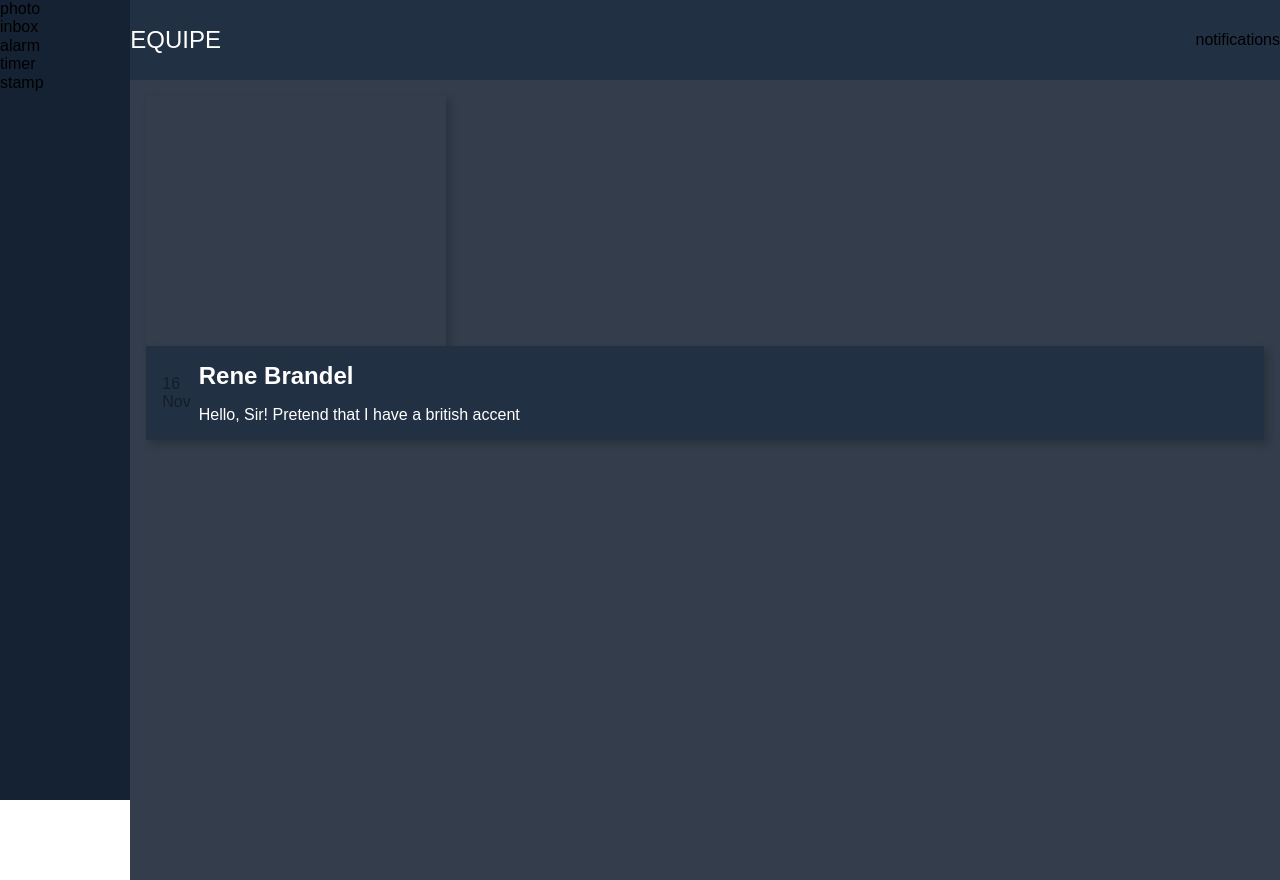
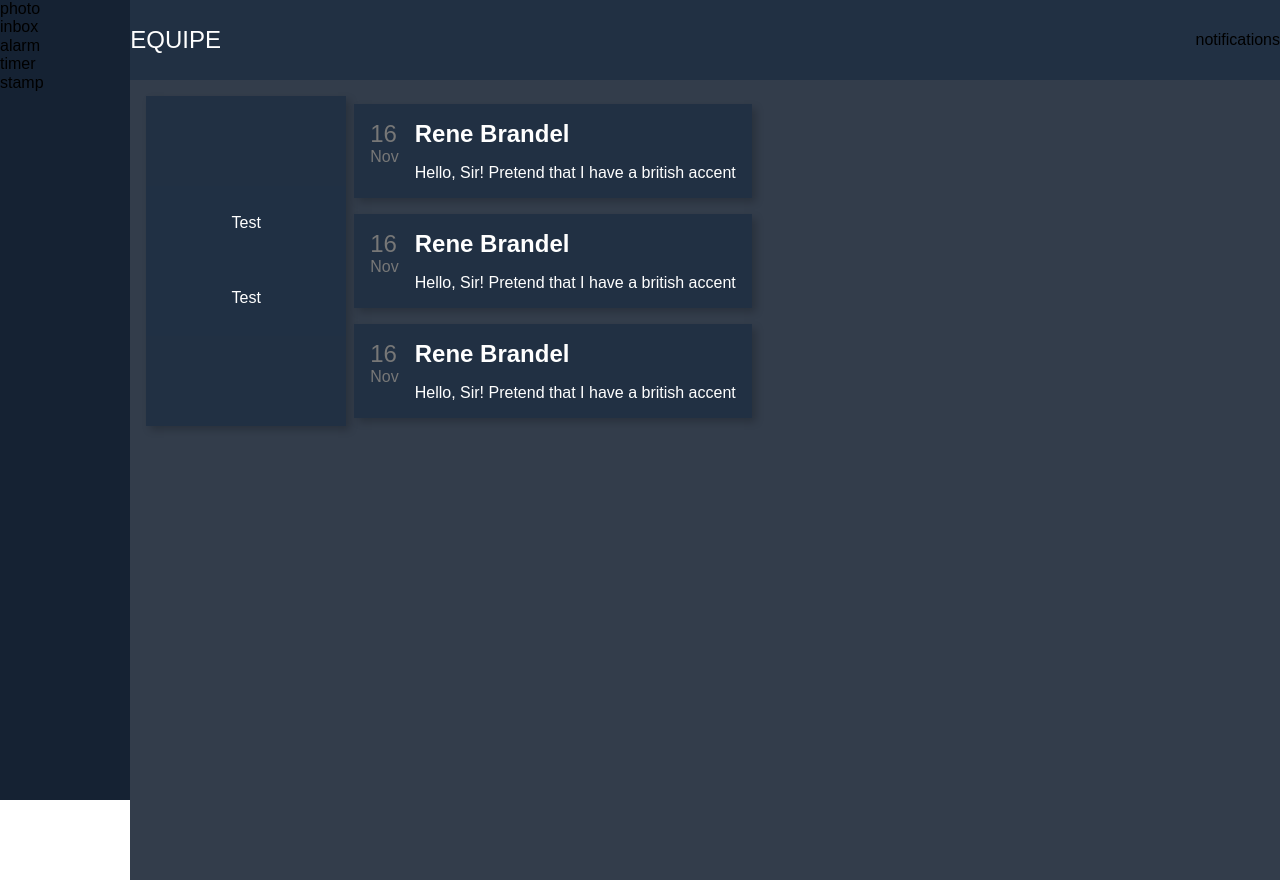
Before and after one commit to equipe-team/apping, a React (Create React App) app: page / in a window 1280 px wide. Built offline with nearby package versions, Linux system fonts and the light colour scheme.

Commit message:
krass yes

```diff
--- a/src/App.js
+++ b/src/App.js
@@ -61,12 +61,16 @@ export default class App extends Component {
              background: '#333D4B'
            }}>
 
-              <div>
+              <div className='flex'>
                 <CardBase>
                   <ScreeningDetail/>
                   <ScreeningDetail/>
                 </CardBase>
-                <PersonCard name={'Rene Brandel'} lastMessage={'Hello, Sir! Pretend that I have a british accent'} />
+                <div className='flex flex-column'>
+                  <PersonCard name={'Rene Brandel'} lastMessage={'Hello, Sir! Pretend that I have a british accent'} />
+                  <PersonCard name={'Rene Brandel'} lastMessage={'Hello, Sir! Pretend that I have a british accent'} />
+                  <PersonCard name={'Rene Brandel'} lastMessage={'Hello, Sir! Pretend that I have a british accent'} />
+                </div>
               </div>
 
               <div>
--- a/src/CardBase.js
+++ b/src/CardBase.js
@@ -4,11 +4,9 @@ export default class CardBase extends Component {
     render() {
         return (
         <div
-          className='shadow-5 flex flex-column justify-center items-center white'
-          style={{width: 300, height: 250, background: '#333D4C'}}>
-          <div>
-
-          </div>
+            className='shadow-5 flex flex-column justify-center items-center white'
+            style={{backgroundColor: '#213043'}}>
+        {this.props.children}
         </div>
         )
     }
--- a/src/PersonCard.js
+++ b/src/PersonCard.js
@@ -4,10 +4,10 @@ export default class ContactCard extends Component {
     render() {
         return (
         <div
-          className='shadow-5 flex justify-start items-center white pa3'
+          className='shadow-5 flex justify-start items-start white pa3 ma2 pointer'
           style={{background: '#213043'}}>
-          <div className='flex flex-column black-40 mr2 items-start'>
-            <div>
+          <div className='flex flex-column gray mr3 items-start'>
+            <div className='f3'>
                 16
             </div>
             <div>
@@ -18,7 +18,7 @@ export default class ContactCard extends Component {
             <div className='f3 b truncate'>
               {this.props.name}
             </div>
-            <div className='f5 truncate mt3'>
+           <div className='f5 truncate mt3'>
               {this.props.lastMessage}
             </div>
           </div>
--- a/src/ScreeningDetail.js
+++ b/src/ScreeningDetail.js
@@ -4,7 +4,7 @@ export default class ScreeningDetails extends Component {
     render() {
         return (
         <div
-          className='shadow-5 flex flex-column justify-center items-center white'
+          className='flex flex-column justify-center items-center white'
           style={{width: 200, height: 75, background: '#203044'}}>
           <div>
             <p>
```
